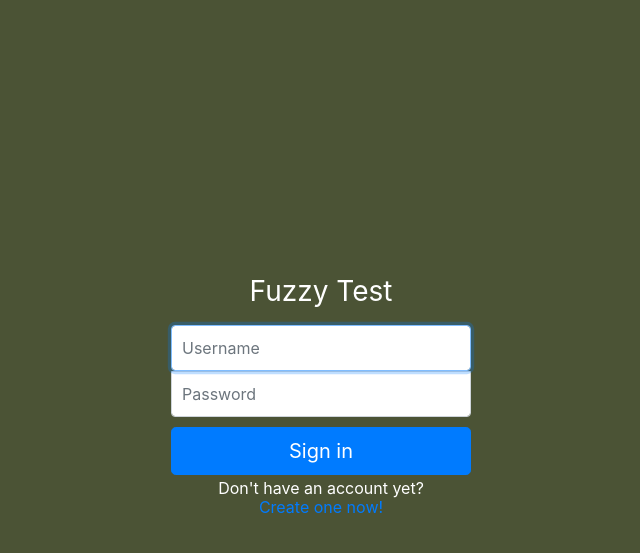
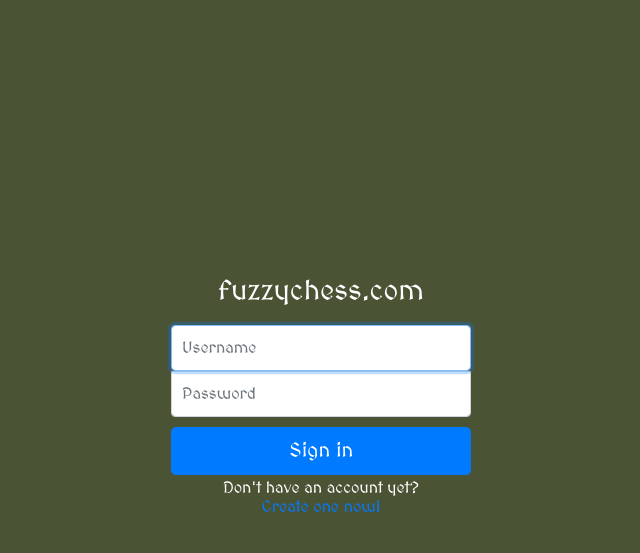
Before and after one commit to Muddl/fuzzyaitest, a Django app: page /accounts/login/ in a window 1280 px wide. Shown: the top 553 px of the page, without its empty margins (319-959 px from the left). Run offline with Django 4.2, Linux system fonts and the light colour scheme; some libraries are stand-ins or nearby versions.

Commit message:
Title changes

```diff
--- a/fuzzyaitest/templates/layout.html
+++ b/fuzzyaitest/templates/layout.html
@@ -25,7 +25,7 @@
 
     <body style="padding-top: 4rem; background-color: rgb(75, 83, 53); font-family: 'MedievalSharp'">
         <nav class="navbar navbar-expand-md navbar-dark fixed-top bg-dark">
-          <a class="navbar-brand display-1" href="#" >Fuzzy Test</a>
+          <a class="navbar-brand display-1" href="#" >fuzzychess.com</a>
           <button class="navbar-toggler" type="button" data-toggle="collapse" data-target="#navbarsExampleDefault" aria-controls="navbarsExampleDefault" aria-expanded="false" aria-label="Toggle navigation">
             <span class="navbar-toggler-icon"></span>
           </button>
--- a/fuzzyaitest/templates/registration/login.html
+++ b/fuzzyaitest/templates/registration/login.html
@@ -13,6 +13,11 @@
     <script src="https://code.jquery.com/jquery-3.5.1.min.js" integrity="sha256-9/aliU8dGd2tb6OSsuzixeV4y/faTqgFtohetphbbj0=" crossorigin="anonymous"></script>
     <script src="https://cdnjs.cloudflare.com/ajax/libs/popper.js/1.14.7/umd/popper.min.js" integrity="sha384-UO2eT0CpHqdSJQ6hJty5KVphtPhzWj9WO1clHTMGa3JDZwrnQq4sF86dIHNDz0W1" crossorigin="anonymous"></script>
     <script src="https://stackpath.bootstrapcdn.com/bootstrap/4.3.1/js/bootstrap.min.js" integrity="sha384-JjSmVgyd0p3pXB1rRibZUAYoIIy6OrQ6VrjIEaFf/nJGzIxFDsf4x0xIM+B07jRM" crossorigin="anonymous"></script>
+
+    <!--FONT-->
+    <link rel="preconnect" href="https://fonts.googleapis.com">
+    <link rel="preconnect" href="https://fonts.gstatic.com" crossorigin>
+    <link href="https://fonts.googleapis.com/css2?family=MedievalSharp&display=swap" rel="stylesheet">
 
     <style>
         .bd-placeholder-img {
@@ -75,10 +80,10 @@
         }
     </style>
   </head>
-  <body class="text-center" style = "color: white; background-color: rgb(75,83,53);">
+  <body class="text-center" style = "color: white; background-color: rgb(75,83,53); font-family: 'MedievalSharp'">
     <form class="form-signin" method="post" action="{% url 'login' %}">
       {% csrf_token %}
-      <h1 class="h3 mb-3 font-weight-normal">Fuzzy Test</h1>
+      <h1 class="h3 mb-3 font-weight-normal">fuzzychess.com</h1>
       {% if form.errors %}
         {% for field in form %}
           {% for error in field.errors %}
```
Also changed, not shown: fuzzyaitest/templates/registration/signup.html (+7 -2 lines).
